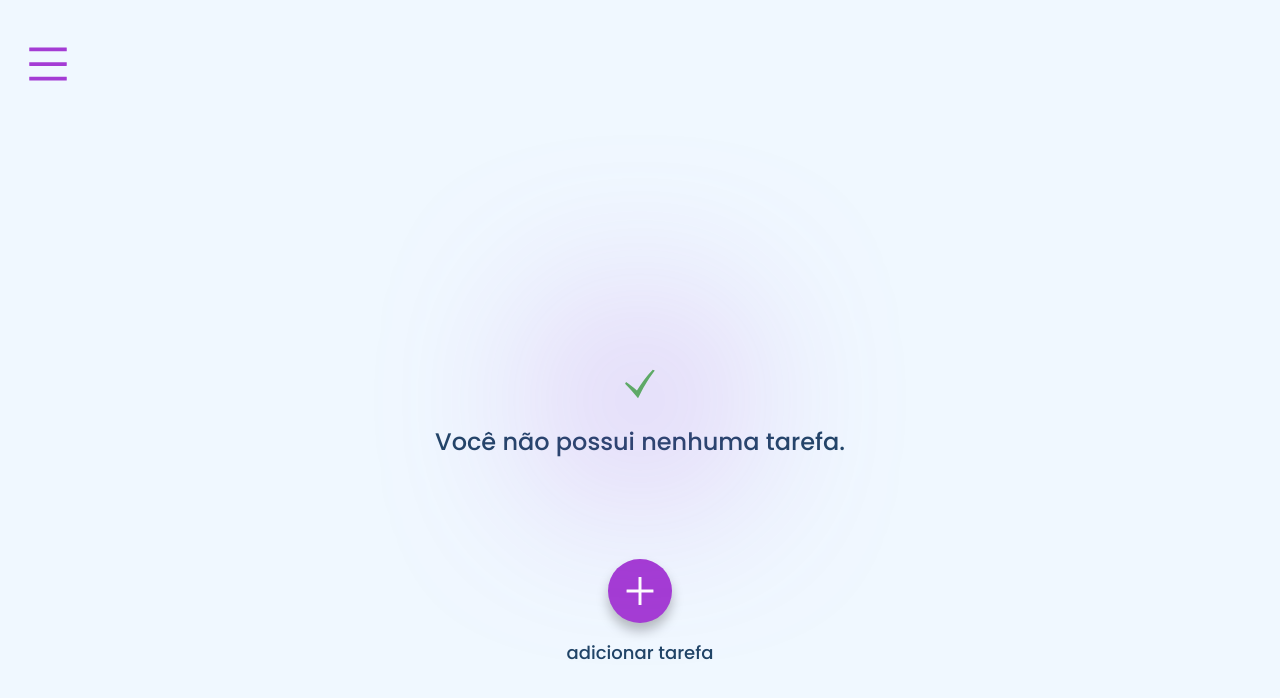
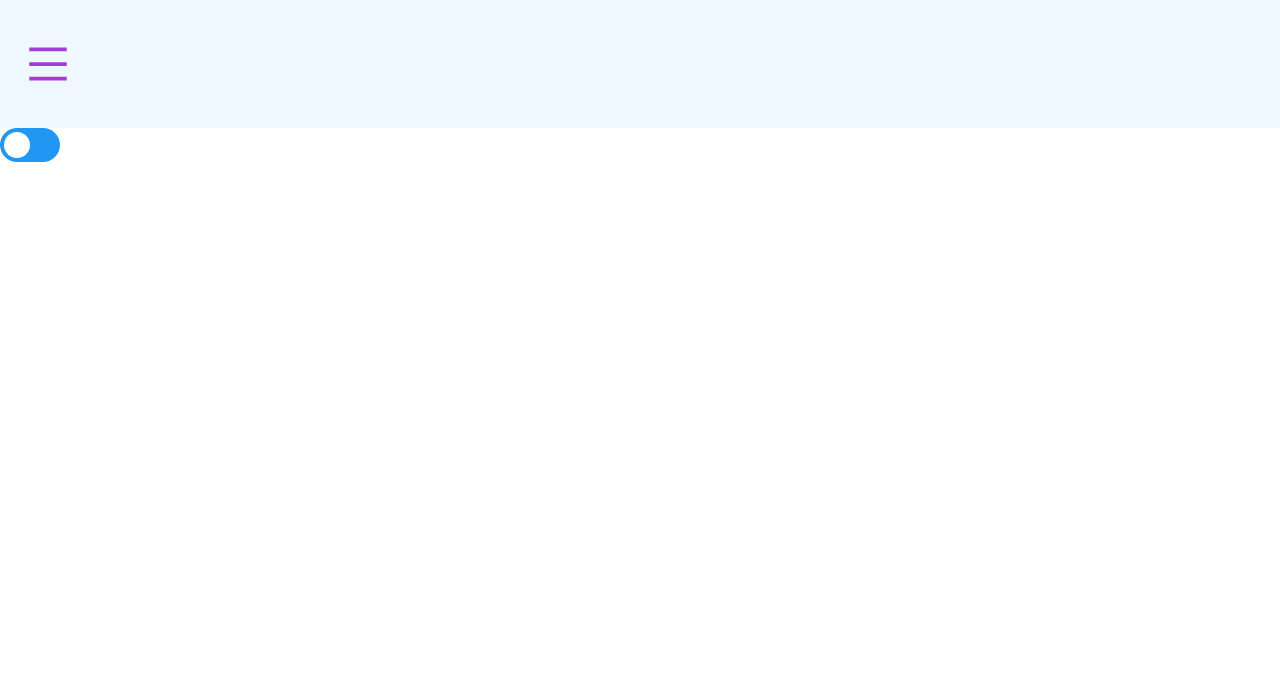
Before and after one commit to lucianakyoko/todo, a React (Create React App) app: page / in a window 1280 px wide. Shown: the top 698 px of the page. Built offline with nearby package versions, Linux system fonts and the light colour scheme.

Commit message:
Create Switch component

```diff
--- a/src/App.js
+++ b/src/App.js
@@ -1,5 +1,5 @@
 import Header from './components/Header';
-import NoTaskScreen from './components/NoTaskScreen';
+import SwitchBtn from './components/Header/SwitchBtn';
 import GlobalStyles from "./styles/GlobalStyles";
 
 function App() {
@@ -7,7 +7,7 @@ function App() {
     <div className="App">
       <GlobalStyles />
       <Header />
-      <NoTaskScreen />
+      <SwitchBtn />
     </div>
   );
 }
--- /dev/null
+++ b/src/components/Header/SwitchBtn/index.jsx
@@ -0,0 +1,13 @@
+import React from 'react';
+import {Wrapper, CheckBox, SliderDot} from './style';
+
+const SwitchBtn = () => {
+  return (
+    <Wrapper>
+      <CheckBox type="checkbox"/>
+      <SliderDot></SliderDot>
+    </Wrapper>
+  )
+}
+
+export default SwitchBtn
--- /dev/null
+++ b/src/components/Header/SwitchBtn/style.js
@@ -0,0 +1,49 @@
+import styled from "styled-components";
+
+export const Wrapper = styled.label`
+  width: 60px;
+  height: 34px;
+
+  display: inline-block;
+  position: relative;
+`
+
+export const CheckBox = styled.input`
+  width: 0;
+  height: 0;
+
+  opacity: 0;
+`
+
+export const SliderDot = styled.span`
+  background-color: #2196f3;
+  border-radius: 34px;
+  cursor: pointer;
+
+  transition: .4s;
+  position: absolute;
+  inset: 0;
+
+  &::before {
+    content: '';
+
+    width: 26px;
+    height: 26px;
+
+    background-color: white;
+    border-radius: 50%;
+
+    position: absolute;
+    left: 4px;
+    bottom: 4px;
+    transition: 0.4s;
+  }
+
+  ${CheckBox}:checked + &{
+    background-color: #ccc;
+  }
+
+  ${CheckBox}:checked + &::before {
+    transform: translateX(26px);
+  }
+`
--- a/src/components/Header/style.js
+++ b/src/components/Header/style.js
@@ -4,9 +4,10 @@ import { AiOutlineMenu } from 'react-icons/ai';
 
 export const Wapper = styled.header`
   width: 100%;
-  padding: 40px 24px 24px 24px;
+  height: 16vh;
+  padding: 40px 24px 0 24px;
   background-color: aliceblue;
-`
+  `
 
 export const BurgerMenu = styled(AiOutlineMenu)`
   font-size: 4.8rem;
```
